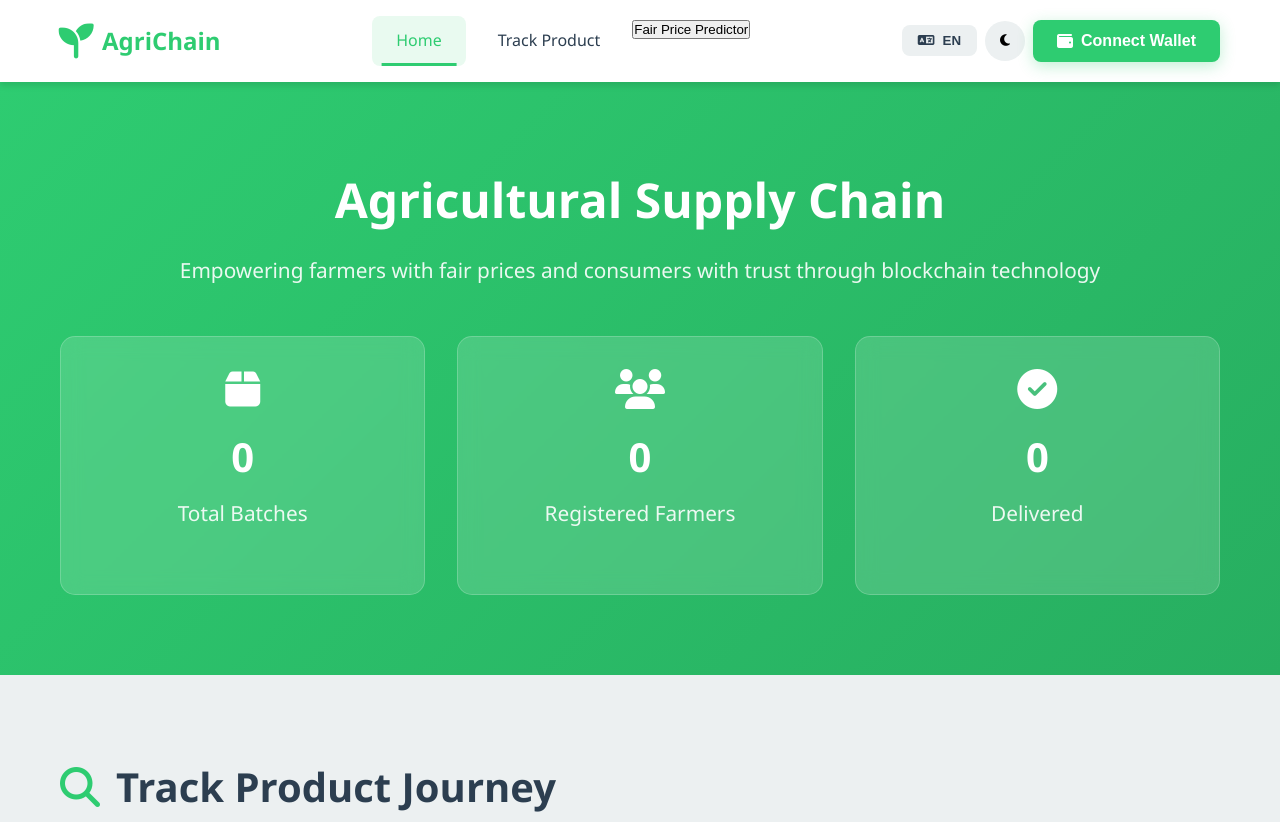
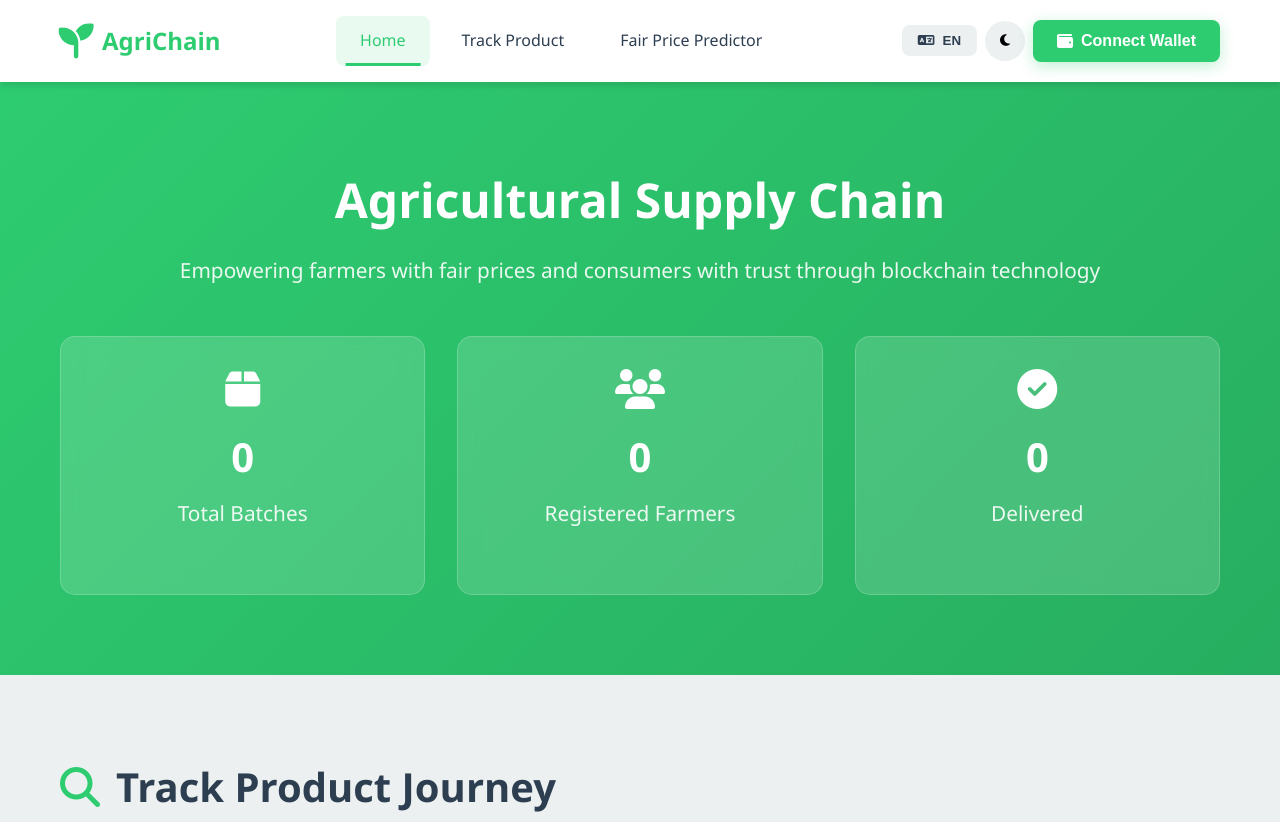
Before and after one commit to Franklin1312/Supply_Chain, a plain HTML site: page frontend/index.html in a window 1280 px wide. Shown: the top 822 px of the page. Drawn offline with nearby package versions, Linux system fonts and the light colour scheme; a script that the page names is missing.

Commit message:
Replace button link with nav link for Fair Price Predictor

```diff
--- a/frontend/index.html
+++ b/frontend/index.html
@@ -25,9 +25,8 @@
                     <a href="#track" class="nav-link" data-translate="nav_track">Track Product</a>
                     <a href="#purchase" class="nav-link" id="purchaseLink" style="display: none;" data-translate="nav_purchase">Purchase</a>
                     <a href="#updateState" class="nav-link" id="updateLink" style="display: none;" data-translate="nav_update">Update State</a>
-                    <a href="lan.html">
-  <button>Fair Price Predictor</button>
-</a>
+                    <a href="lan.html" class="nav-link" data-translate="nav_fairprice">Fair Price Predictor</a>
+
 
                 </div>
                 <div class="nav-actions">
```
